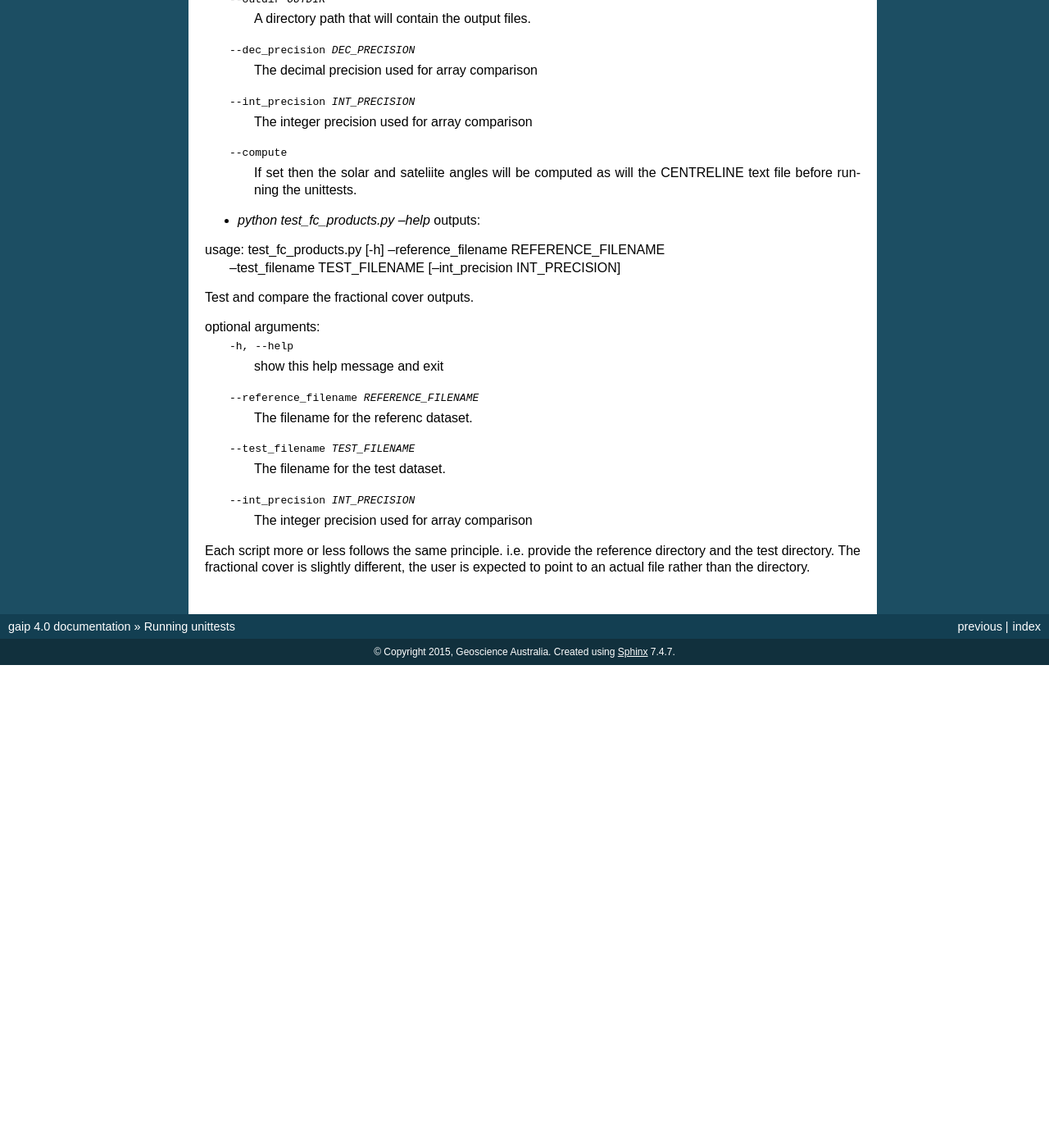
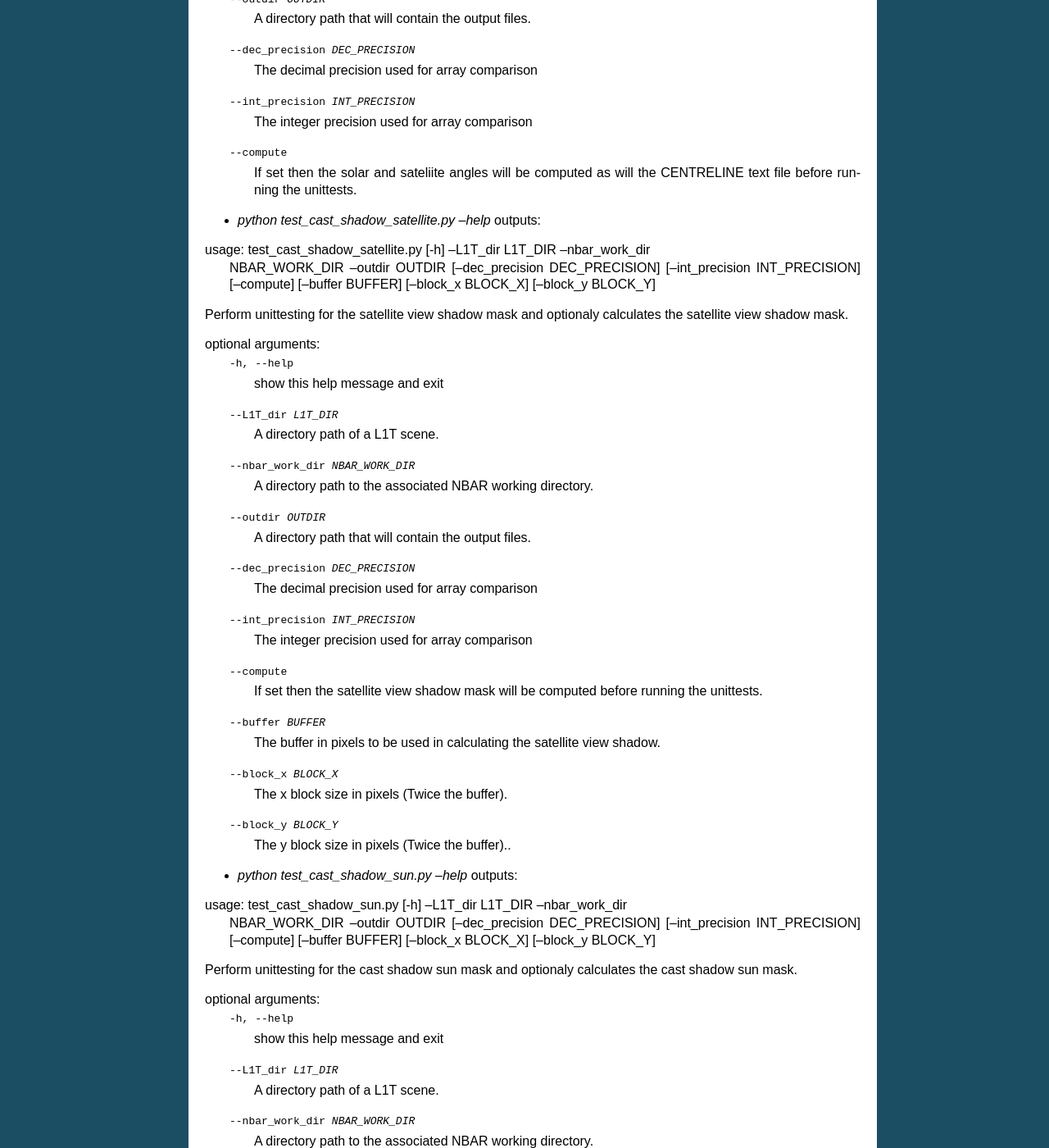
Before and after one commit to GeoscienceAustralia/wagl, a Sphinx documentation site: the page built from docs/source/unittesting.rst, in a window 1280 px wide and 1400 px high, scrolled down 1744 px. Shown: the whole window at 82% size. Built offline with Sphinx 7.4.7, drawn with Linux system fonts in a browser that asks for light colours; pages that are not in the unit, such as notebooks, are missing from menus; before the commit the page ends 2555 px from its top, so only the background shows below that; some of the changed text lies outside the part shown.

Commit message:
Added more doco.

```diff
--- a/docs/source/unittesting.rst
+++ b/docs/source/unittesting.rst
@@ -84,6 +84,83 @@ optional arguments:
                         computed as will the CENTRELINE text file before
                         running the unittests.
 
+* `python test_cast_shadow_satellite.py --help` outputs:
+
+usage: test_cast_shadow_satellite.py [-h] --L1T_dir L1T_DIR --nbar_work_dir
+                                     NBAR_WORK_DIR --outdir OUTDIR
+                                     [--dec_precision DEC_PRECISION]
+                                     [--int_precision INT_PRECISION]
+                                     [--compute] [--buffer BUFFER]
+                                     [--block_x BLOCK_X] [--block_y BLOCK_Y]
+
+Perform unittesting for the satellite view shadow mask and optionaly
+calculates the satellite view shadow mask.
+
+optional arguments:
+  -h, --help            show this help message and exit
+  --L1T_dir L1T_DIR     A directory path of a L1T scene.
+  --nbar_work_dir NBAR_WORK_DIR
+                        A directory path to the associated NBAR working
+                        directory.
+  --outdir OUTDIR       A directory path that will contain the output files.
+  --dec_precision DEC_PRECISION
+                        The decimal precision used for array comparison
+  --int_precision INT_PRECISION
+                        The integer precision used for array comparison
+  --compute             If set then the satellite view shadow mask will be
+                        computed before running the unittests.
+  --buffer BUFFER       The buffer in pixels to be used in calculating the
+                        satellite view shadow.
+  --block_x BLOCK_X     The x block size in pixels (Twice the buffer).
+  --block_y BLOCK_Y     The y block size in pixels (Twice the buffer)..
+
+* `python test_cast_shadow_sun.py --help` outputs:
+
+usage: test_cast_shadow_sun.py [-h] --L1T_dir L1T_DIR --nbar_work_dir
+                               NBAR_WORK_DIR --outdir OUTDIR
+                               [--dec_precision DEC_PRECISION]
+                               [--int_precision INT_PRECISION] [--compute]
+                               [--buffer BUFFER] [--block_x BLOCK_X]
+                               [--block_y BLOCK_Y]
+
+Perform unittesting for the cast shadow sun mask and optionaly calculates the
+cast shadow sun mask.
+
+optional arguments:
+  -h, --help            show this help message and exit
+  --L1T_dir L1T_DIR     A directory path of a L1T scene.
+  --nbar_work_dir NBAR_WORK_DIR
+                        A directory path to the associated NBAR working
+                        directory.
+  --outdir OUTDIR       A directory path that will contain the output files.
+  --dec_precision DEC_PRECISION
+                        The decimal precision used for array comparison
+  --int_precision INT_PRECISION
+                        The integer precision used for array comparison
+  --compute             If set then the self shadow array will be computed
+                        before running the unittests.
+  --buffer BUFFER       The buffer in pixels to be used in calculating the
+                        cast shadow sun mask.
+  --block_x BLOCK_X     The x block size in pixels (Twice the buffer).
+  --block_y BLOCK_Y     The y block size in pixels (Twice the buffer)..
+
+The unittests for `test_smoothe_dsm.py`, `test_exiting_angles.py`, `test_incident_angles.py`,
+`test_relative_slope.py`, `test_slope_aspect.py`, and `test_self_shadow_mask.py` all use the same commandline arguments:
+
+optional arguments:
+  -h, --help            show this help message and exit
+  --L1T_dir L1T_DIR     A directory path of a L1T scene.
+  --nbar_work_dir NBAR_WORK_DIR
+                        A directory path to the associated NBAR working
+                        directory.
+  --outdir OUTDIR       A directory path that will contain the output files.
+  --dec_precision DEC_PRECISION
+                        The decimal precision used for array comparison
+  --int_precision INT_PRECISION
+                        The integer precision used for array comparison
+  --compute             If set then the self shadow array will be computed
+                        before running the unittests.
+
 * `python test_fc_products.py --help` outputs:
 
 usage: test_fc_products.py [-h] --reference_filename REFERENCE_FILENAME
```
